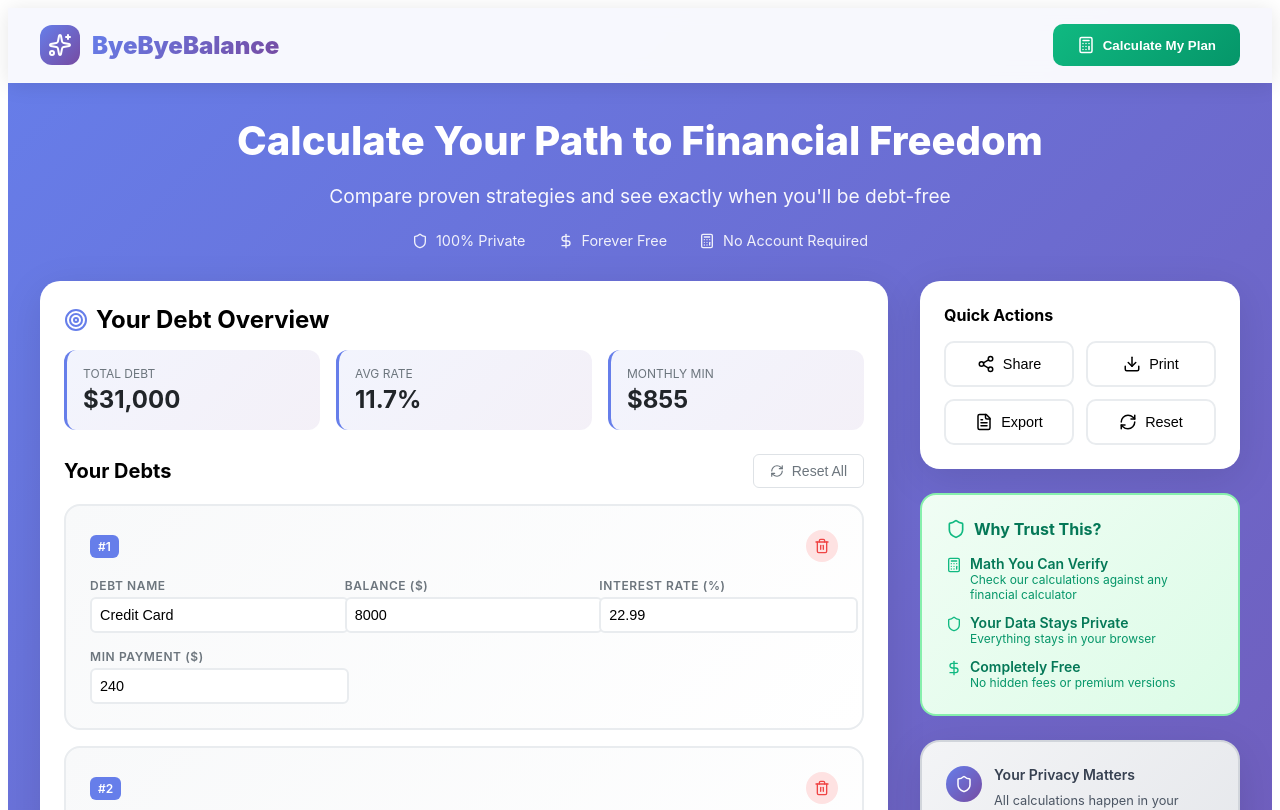
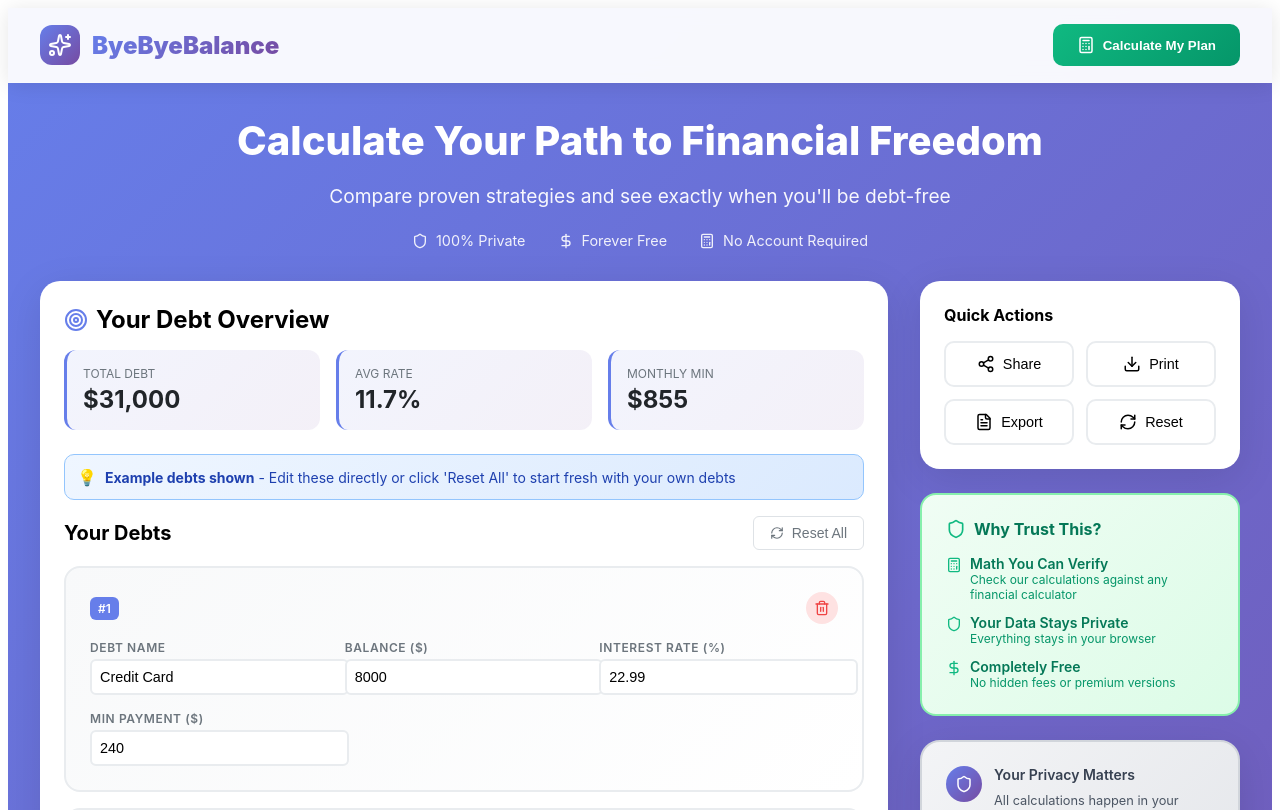
Before and after one commit to Kwamib/ByeByeBalance, a React (Create React App) app: page / in a window 1280 px wide. Shown: the top 810 px of the page. Built offline with nearby package versions, Linux system fonts and the light colour scheme.

Commit message:
Add example data banner to clarify default values are editable examples

```diff
--- a/src/App.js
+++ b/src/App.js
@@ -591,6 +591,27 @@ function App() {
 
             {/* Debt List */}
             <div style={{ marginTop: '1.5rem' }}>
+              {/* Example Data Banner */}
+              {debts.some(d => d.balance > 0) && (
+                <div style={{
+                  background: 'linear-gradient(135deg, #eff6ff 0%, #dbeafe 100%)',
+                  border: '1px solid #93c5fd',
+                  borderRadius: '10px',
+                  padding: '0.75rem',
+                  marginBottom: '1rem',
+                  display: 'flex',
+                  alignItems: 'center',
+                  gap: '0.5rem',
+                  fontSize: '0.875rem',
+                  color: '#1e40af'
+                }}>
+                  <span style={{ fontSize: '1rem' }}>💡</span>
+                  <span>
+                    <strong>Example debts shown</strong> - Edit these directly or click 'Reset All' to start fresh with your own debts
+                  </span>
+                </div>
+              )}
+
               <div style={{ display: 'flex', justifyContent: 'space-between', alignItems: 'center', marginBottom: '1rem' }}>
                 <h3 style={{ margin: 0, fontSize: isMobile ? '1.125rem' : '1.25rem' }}>Your Debts</h3>
                 <button
```
